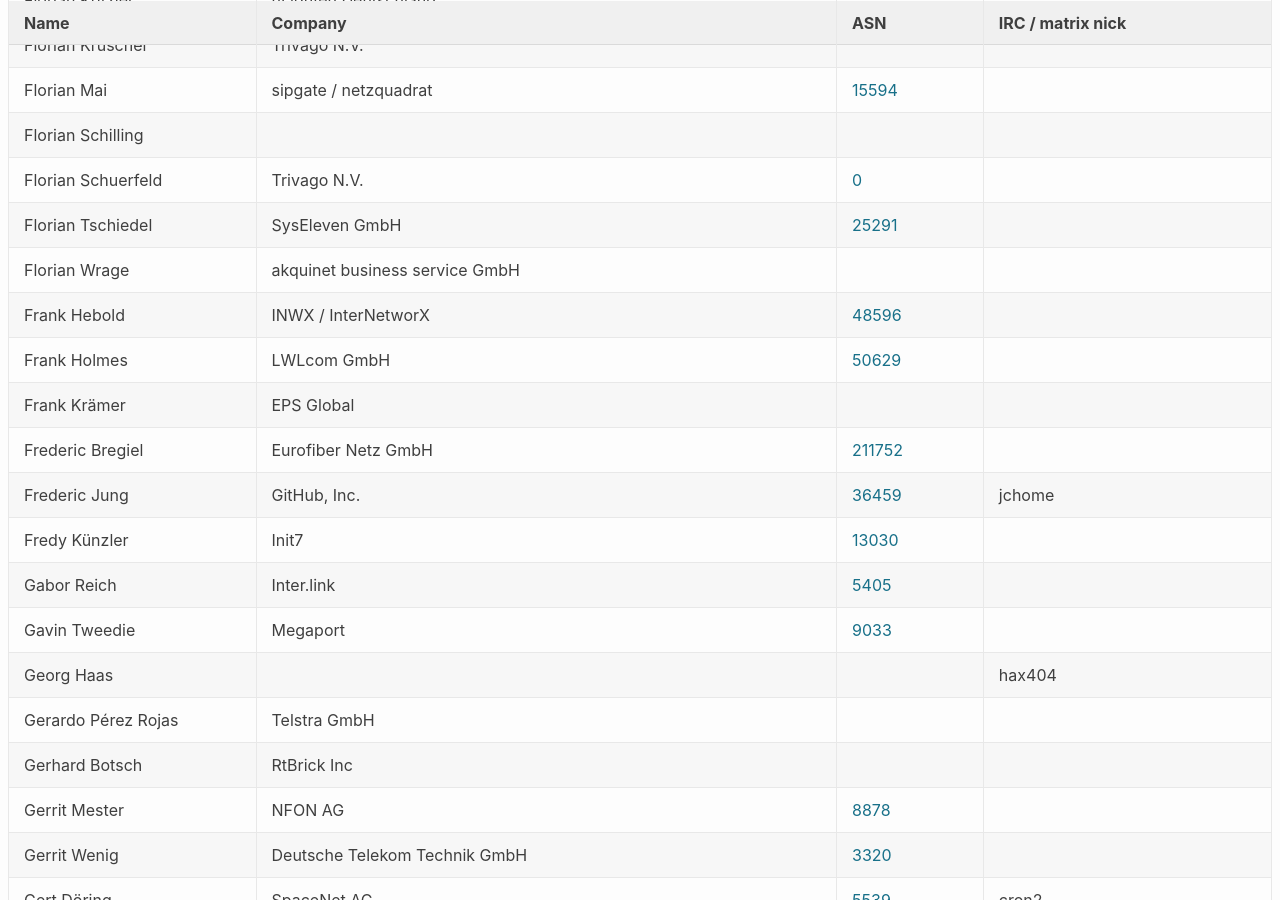
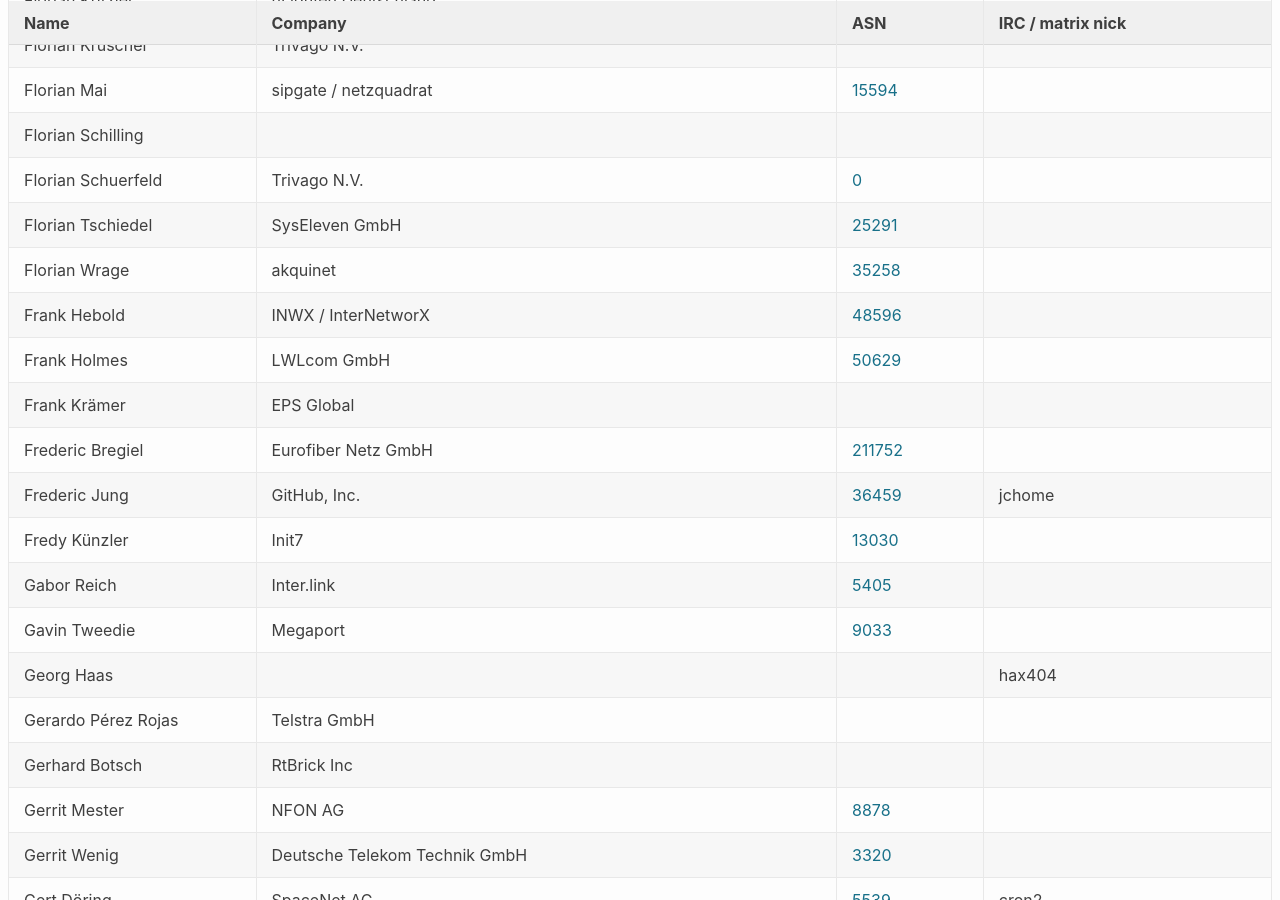
Before and after one commit to denog/pretix-attendeelist, a Jekyll site: the page built from denog16/index.markdown, in a window 1280 px wide and 900 px high, scrolled down 6793 px. Built offline with Jekyll 4.4.1, drawn with Linux system fonts in a browser that asks for light colours.

Commit message:
Latest data: Thu Nov  7 16:33:25 UTC 2024

```diff
--- a/_data/attendees_denog16_onsite.json
+++ b/_data/attendees_denog16_onsite.json
@@ -919,9 +919,9 @@
   },
   {
     "name": "Florian Wrage",
-    "company": "akquinet business service GmbH",
-    "irc": null,
-    "asn": null
+    "company": "akquinet",
+    "irc": null,
+    "asn": "35258"
   },
   {
     "name": "Frank Hebold",
```
